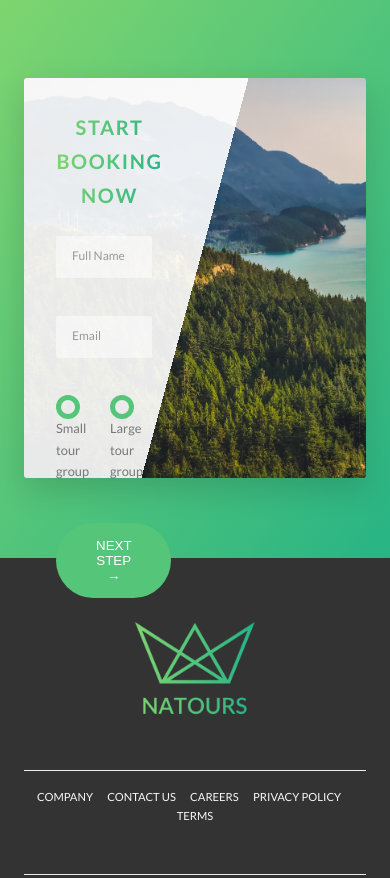
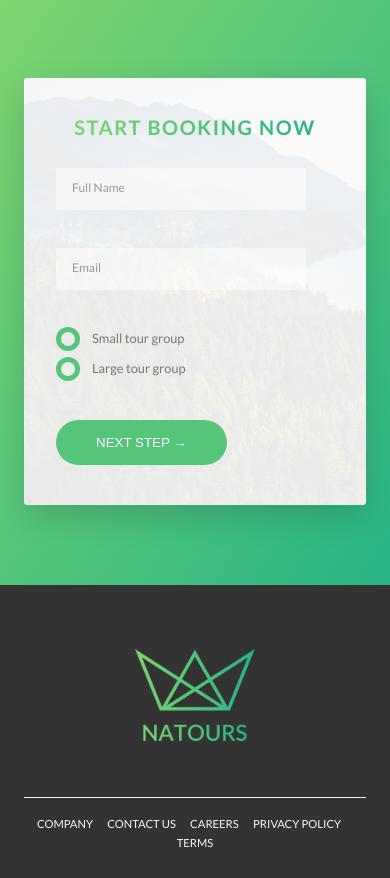
Before and after one commit to kcodegit/scss-playground, a website: page index.html in a window 390 px wide. Shown: the part 5845-6723 px from the top of the page. Drawn offline with nearby package versions, Linux system fonts and the light colour scheme; files that its build step writes are made by us from their sources.

Commit message:
Add tablet styling for booking form section

```diff
--- a/sass/components/_form.scss
+++ b/sass/components/_form.scss
@@ -48,6 +48,11 @@
   &__radio-group {
     width: 49%;
     display: inline-block;
+
+    @include media(tab-port) {
+      width: 100%;
+      margin-bottom: 1rem;
+    }
   }
 
   &__radio-input {
--- a/sass/pages/_home.scss
+++ b/sass/pages/_home.scss
@@ -60,13 +60,28 @@
   border-radius: 3px;
   box-shadow: 0 1.5rem 4rem rgba($color-black, 0.15);
 
-  height: 50rem;
+  @include media(tab-land) {
+    background-image: linear-gradient(105deg, rgba($color-white, 0.9) 0%, rgba($color-white, 0.9) 65%, transparent 65%),
+      url(../img/nat-10.jpg);
+    background-size: cover;
+  }
+
+  @include media(tab-port) {
+    background-image: linear-gradient(to right, rgba($color-white, 0.9) 0%, rgba($color-white, 0.9) 100%),
+      url(../img/nat-10.jpg);
+    background-size: cover;
+  }
 
   &__form {
     width: 50%;
     padding: 6rem;
 
+    @include media(tab-land) {
+      width: 70%;
+    }
+
     @include media(tab-port) {
+      width: 100%;
       padding: 4rem;
     }
   }
```
